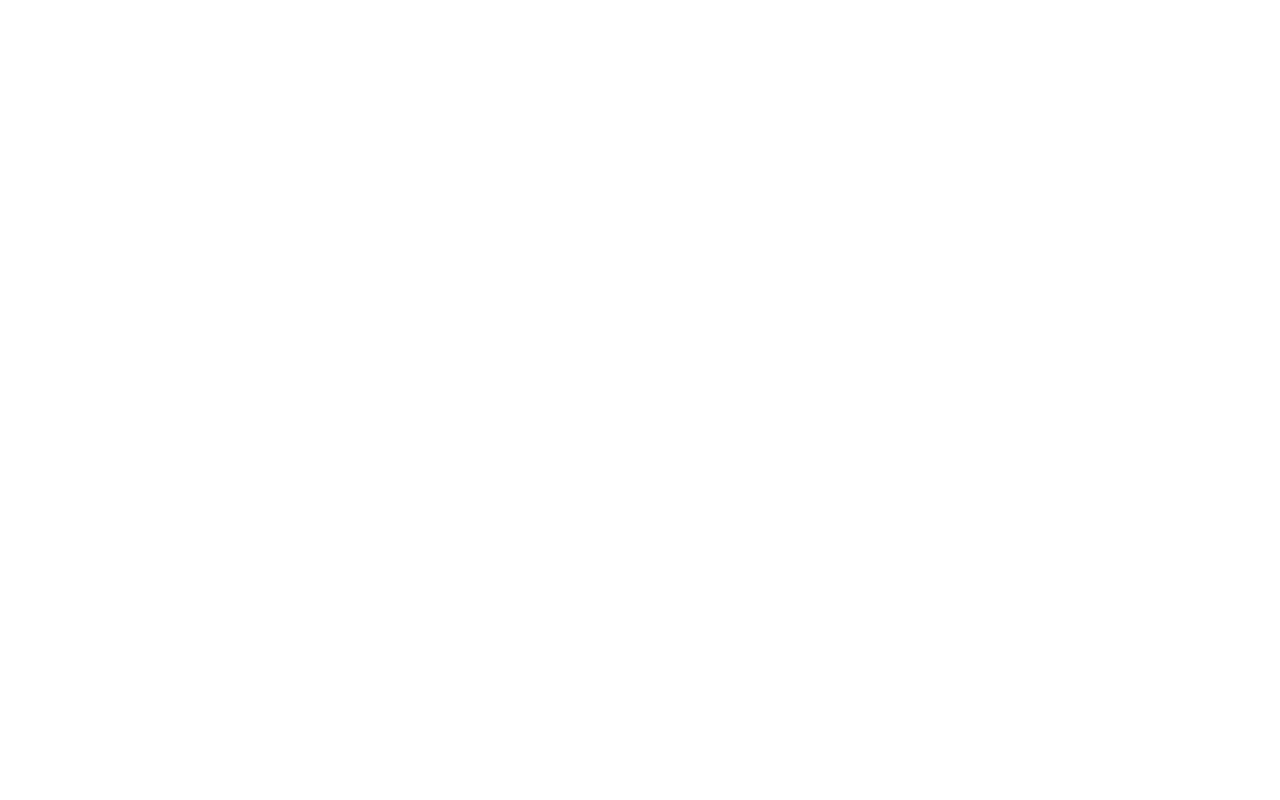
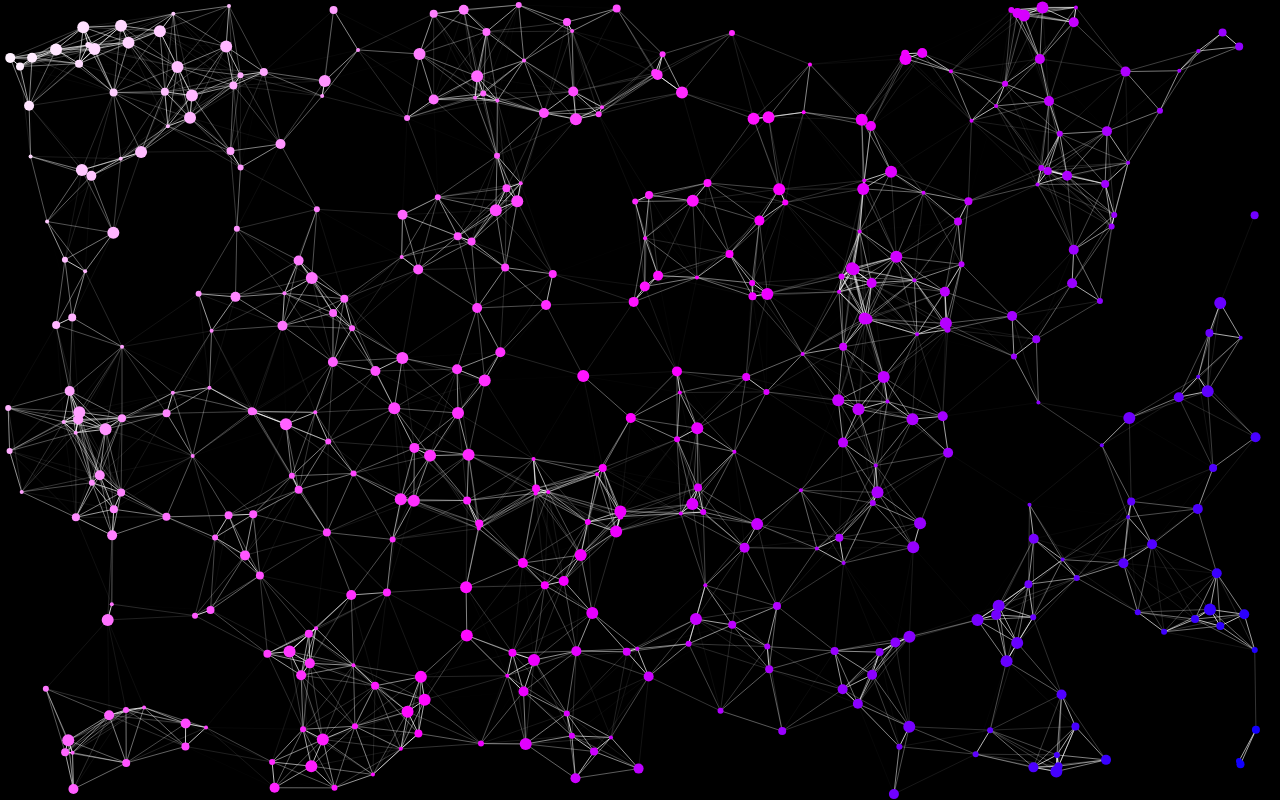
Before and after one commit to samiran1605/javascript-particle-effects, a plain HTML site: page particle_system/index.html in a window 1280 px wide. Drawn offline with Linux system fonts and the light colour scheme.

Commit message:
particles effect

```diff
--- a/particle_system/index.html
+++ b/particle_system/index.html
@@ -3,9 +3,13 @@
 <head>
     <meta charset="UTF-8">
     <meta name="viewport" content="width=device-width, initial-scale=1.0">
-    <title>Document</title>
+    <title>Particles</title>
+    <link rel="stylesheet" href="style.css">
 </head>
 <body>
+    <canvas id="canvas1"></canvas>
+    <script src="script.js"></script>
 
 </body>
+
 </html>
--- a/particle_system/script.js
+++ b/particle_system/script.js
@@ -0,0 +1,190 @@
+//  Setup
+document.addEventListener('DOMContentLoaded', function () {
+    const canvas = document.getElementById('canvas1');
+    const ctx = canvas.getContext('2d');
+    canvas.width = window.innerWidth;
+    canvas.height = window.innerHeight;
+    // console.log(canvas.width, canvas.height);
+    // console.log(ctx)
+
+    const gradient = ctx.createLinearGradient(0, 0, canvas.width, canvas.height);
+    gradient.addColorStop(0, 'white');
+    gradient.addColorStop(0.5, 'magenta');
+    gradient.addColorStop(1, 'blue');
+    ctx.fillStyle = gradient;
+    ctx.strokeStyle = 'white';
+
+
+    class Particle {
+        constructor(effect) {
+            this.effect = effect;
+            this.radius = Math.floor(Math.random() * 5 + 2);
+            this.x = this.radius + Math.random() * (this.effect.width - this.radius * 2);
+            this.y = this.radius + Math.random() * (this.effect.height - this.radius * 2);
+            this.vx = Math.random() * 0.8 - 0.5;
+            this.vy = Math.random() * 0.8 - 0.5;
+            this.pushX = 0;
+            this.pushY = 0;
+            this.friction = 0.95;
+        }
+        draw(context) {
+            // context.fillStyle = 'hsl('+this.x +',100% ,50%)' ;
+            context.beginPath();
+            context.arc(this.x, this.y, this.radius, 0, Math.PI * 2);
+            context.fill();
+            // context.stroke();
+        }
+        update() {
+            // console.log(this.effect.mouse.onmouseenter)
+            if (this.effect.mouse.pressed) {
+                const dx = this.x - this.effect.mouse.x;
+                const dy = this.y - this.effect.mouse.y;
+                const distance = Math.hypot(dx, dy);
+                const force = (this.effect.mouse.radius / distance);
+                if (distance < this.effect.mouse.radius) {
+                    const angle = Math.atan2(dy, dx);
+                    this.pushX += Math.cos(angle)* force;
+                    this.pushY += Math.sin(angle) *force;
+                }
+            }
+
+            this.x += (this.pushX *= this.friction) + this.vx;
+            this.y += (this.pushY *= this.friction) + this.vy;
+
+            if (this.x < this.radius) {
+                this.x = this.radius;
+                this.vx *= -1;
+            } else if (this.x > this.effect.width - this.radius) {
+                this.x = this.effect.width - this.radius;
+                this.vx *= -1;
+            }
+
+            if (this.y < this.radius) {
+                this.y = this.radius;
+                this.vy *= -1;
+            } else if (this.y > this.effect.height - this.radius) {
+                this.y = this.effect.height - this.radius;
+                this.vy *= -1;
+            }
+            // this.x += this.vx;
+            // if (this.x > this.effect.width - this.radius || this.x < this.radius) this.vx *= -1;
+
+            // this.y += this.vy;
+            // if (this.y > this.effect.height - this.radius || this.y < this.radius) this.vy *= -1;
+
+        }
+        reset() {
+            this.x = this.radius + Math.random() * (this.effect.width - this.radius * 2);
+            this.y = this.radius + Math.random() * (this.effect.height - this.radius * 2);
+        }
+    }
+
+
+
+
+    class Effect {
+        constructor(canvas, context) {
+            this.canvas = canvas;
+            this.context = context;
+            this.width = this.canvas.width;
+            this.height = this.canvas.height;
+            this.particles = [];
+            this.numberOfParticles = 400;
+            this.createParticles();
+
+            this.mouse = {
+                x: 0,
+                y: 0,
+                pressed: false,
+                radius: 150
+            }
+
+            window.addEventListener("resize", e => {
+                this.resize(e.target.window.innerWidth, e.target.window.innerHeight)
+            });
+
+            window.addEventListener('mousemove', e => {
+                if (this.mouse.pressed) {
+                    this.mouse.x = e.x;
+                    this.mouse.y = e.y;
+                }
+            })
+            window.addEventListener('mousedown', e => {
+                this.mouse.pressed = true;
+                this.mouse.x = e.x;
+                this.mouse.y = e.y;
+            })
+            window.addEventListener('mouseup', e => {
+                this.mouse.pressed = false;
+                this.mouse.x = e.x;
+                this.mouse.y = e.y;
+            })
+        }
+
+        createParticles() {
+            for (let i = 0; i < this.numberOfParticles; i++) {
+                this.particles.push(new Particle(this));
+            }
+        }
+
+        handleParticles(context) {
+            this.connectParticles(context)
+            this.particles.forEach(particles => {
+                particles.draw(context);
+                particles.update();
+            })
+
+        }
+        connectParticles(context) {
+            const maxDistance = 100;
+            for (let i = 0; i < this.particles.length; i++) {
+                for (let j = i; j < this.particles.length; j++) {
+                    const dx = this.particles[i].x - this.particles[j].x;
+                    const dy = this.particles[i].y - this.particles[j].y;
+                    const distance = Math.hypot(dx, dy);
+                    if (distance < maxDistance) {
+                        context.save();
+                        const opacity = 1 - (distance / maxDistance);
+                        context.globalAlpha = opacity;
+                        context.beginPath();
+                        context.moveTo(this.particles[i].x, this.particles[i].y)
+                        context.lineTo(this.particles[j].x, this.particles[j].y);
+                        context.stroke()
+                        context.restore();
+                    }
+                }
+            }
+        }
+        resize(width, height) {
+            this.canvas.width = width;
+            this.canvas.height = height;
+            this.width = width;
+            this.height = height;
+            const gradient = this.context.createLinearGradient(0, 0, width, height);
+            gradient.addColorStop(0, 'white');
+            gradient.addColorStop(0.5, 'magenta');
+            gradient.addColorStop(1, 'blue');
+            this.context.fillStyle = gradient;
+            this.context.strokeStyle = 'white';
+            this.particles.forEach(particle => {
+                particle.reset();
+            })
+        }
+    }
+
+
+
+
+    const effect = new Effect(canvas, ctx);
+
+
+
+
+    function animate() {
+        ctx.clearRect(0, 0, canvas.width, canvas.height);
+        effect.handleParticles(ctx);
+        requestAnimationFrame(animate);
+    }
+
+    animate();
+});
--- a/particle_system/style.css
+++ b/particle_system/style.css
@@ -0,0 +1,13 @@
+*{
+    margin: 0;
+    padding: 0;
+    box-sizing: border-box;
+}
+
+
+#canvas1{
+    background: black;
+    position: absolute;
+    top: 0;
+    left: 0;
+}
```
